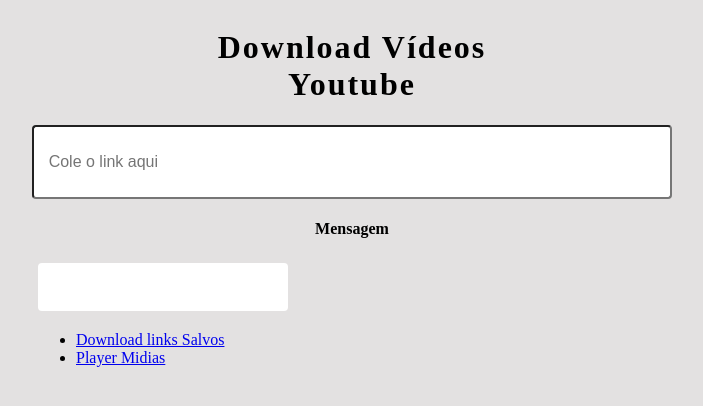
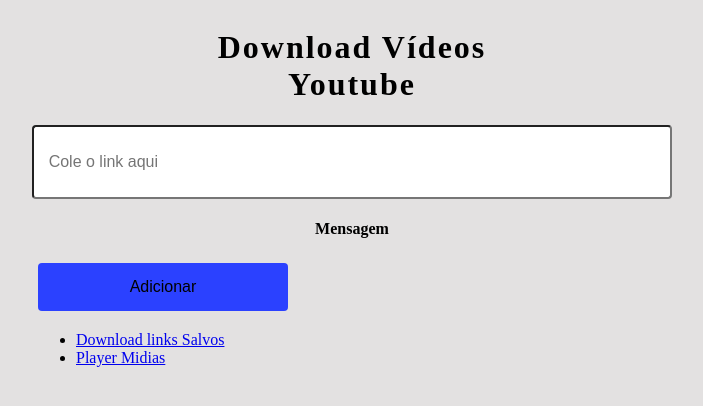
Before and after one commit to dev-drizzithiago/ProjetoDjangoYouTube, a Django app: page / in a window 1280 px wide. Shown: the top 406 px of the page, without its empty margins (288-991 px from the left). Run offline with Django 4.2, Linux system fonts and the light colour scheme; data that the repository does not hold is empty.

Commit message:
Update style.css

```diff
--- a/core/static/css/style.css
+++ b/core/static/css/style.css
@@ -67,9 +67,9 @@ div#id_div_msg_alerta {
 }
 
 button {
-    background-color: #ffffff; /* Verde */
+    background-color: #2b41ff; /* Verde */
     border: none;
-    color: white;
+    color: rgb(0, 0, 0);
     padding: 15px 32px;
     text-align: center;
     text-decoration: none;
```
